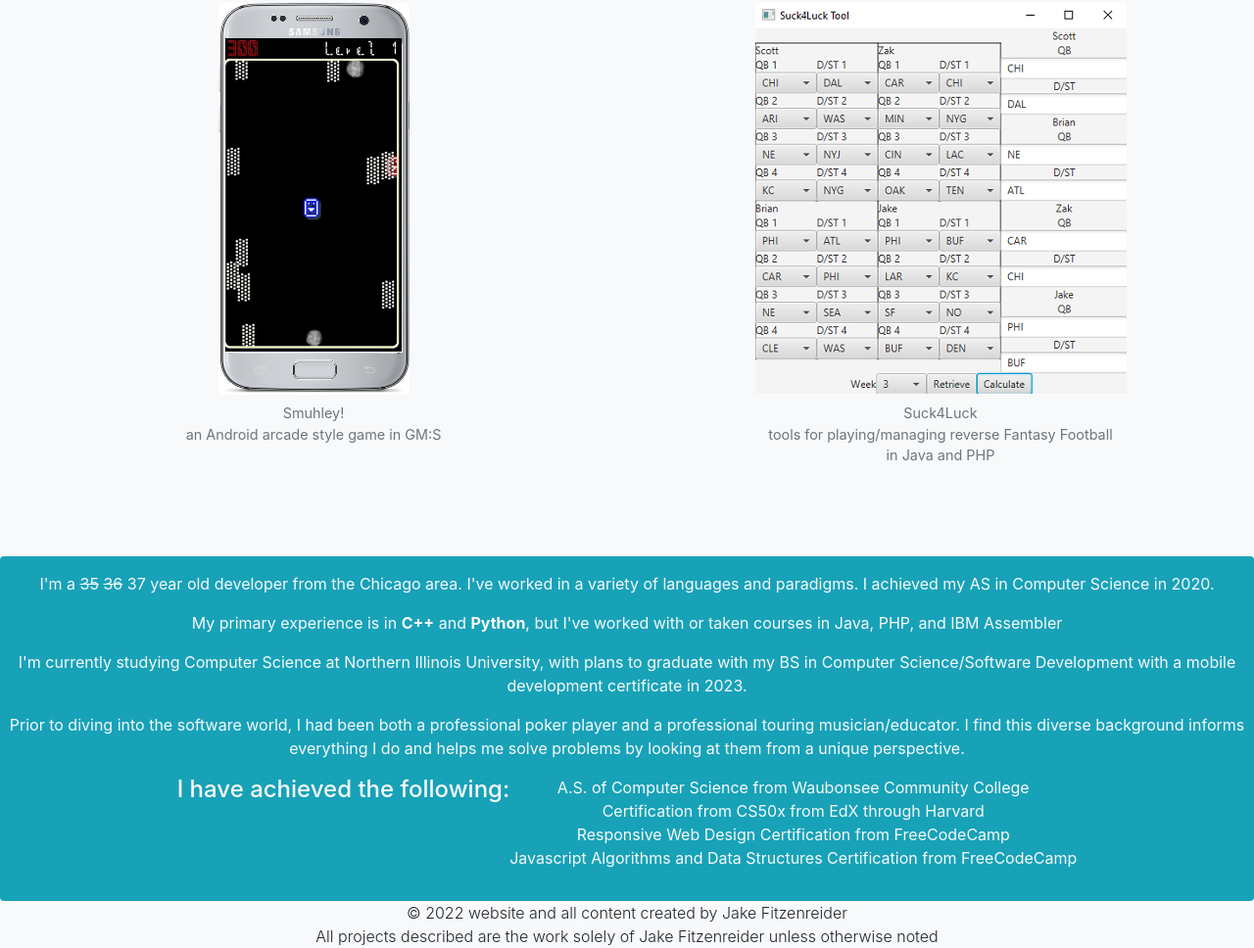
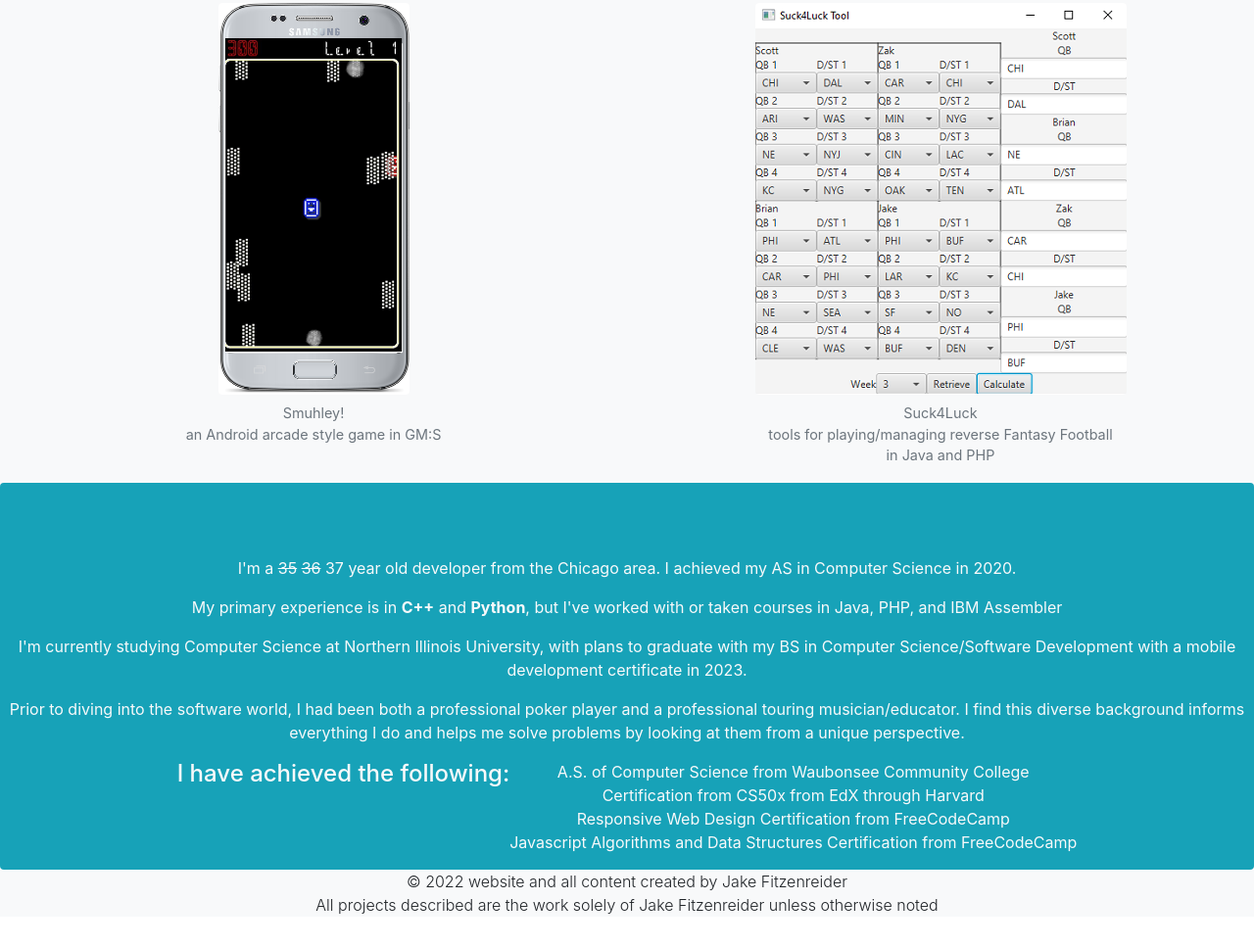
Before and after one commit to Fitzentoaster/fitzentoaster.github.io, a plain HTML site: page index.html in a window 1280 px wide. Shown: the part 1534-2502 px from the top of the page at 98% size. After the commit the page ends 2470 px from the top, so only its background shows below. Drawn offline with nearby package versions, Linux system fonts and the light colour scheme.

Commit message:
Update index.html

```diff
--- a/index.html
+++ b/index.html
@@ -42,12 +42,12 @@
             <p class="text-center">(Pssst... scroll down)</p>
          </div>
       </div>
-      <div class="container-fluid bg-light text-dark text-center border-top border-bottom" style="padding-top: 75px; margin-top: -75px; padding-bottom: 225px;" id="projects">
+      <div class="container-fluid bg-light text-dark text-center border-top border-bottom" style="padding-top: 75px; margin-top: -75px; padding-bottom: 75px;" id="projects">
          <p class="display-3 text-center">Larger Projects</p>
          <div class="row">
             <div class="col">
                <figure class="figure">
-                  <a href="moodtracky.html"><img src="MoodTrackyThumbnail.png" alt="MoodTracky" class="figure-img img-fluid rounded"></a>
+                  <a href="moodtracky.html"><img src="moodtrackythumbnail.png" alt="MoodTracky" class="figure-img img-fluid rounded"></a>
                   <figcaption class="figure-caption text-center">MoodTracky<br>a mood-tracking WebApp in Python/Flask</figcaption>
                </figure>
             </div>
@@ -74,9 +74,10 @@
             </div>
          </div>
       </div>
-      <div class="container-fluid bg-info text-light rounded py-3 mx-0 justify-content-center" style="padding-top: 150px; margin-top: -150px;" id="about">
+      <div class="container-fluid bg-info text-light rounded mx-0 justify-content-center" style="padding-top: 75px; margin-top: -75px;" id="about">
          <div class="row d-flex justify-content-center">
-            <p class="text-center">I'm a <del>35</del> <del>36</del> 37 year old developer from the Chicago area. I've worked in a variety of languages and paradigms. I achieved my AS in Computer Science in 2020.</p>
+            <p class="text-center">I'm a <del>35</del> <del>36</del> 37 year old developer from the Chicago area.
+               I achieved my AS in Computer Science in 2020.</p>
             <p class="text-center">My primary experience is in <b>C++</b> and <b>Python</b>, but I've worked with or taken courses in Java, PHP, and IBM Assembler</p>
             <p class="text-center">I'm currently studying Computer Science at Northern Illinois University, with plans to graduate with my BS in Computer Science/Software Development with a mobile development certificate in 2023.</p>
             <p class="text-center">Prior to diving into the software world, I had been both a professional poker player and a professional touring musician/educator.
```
